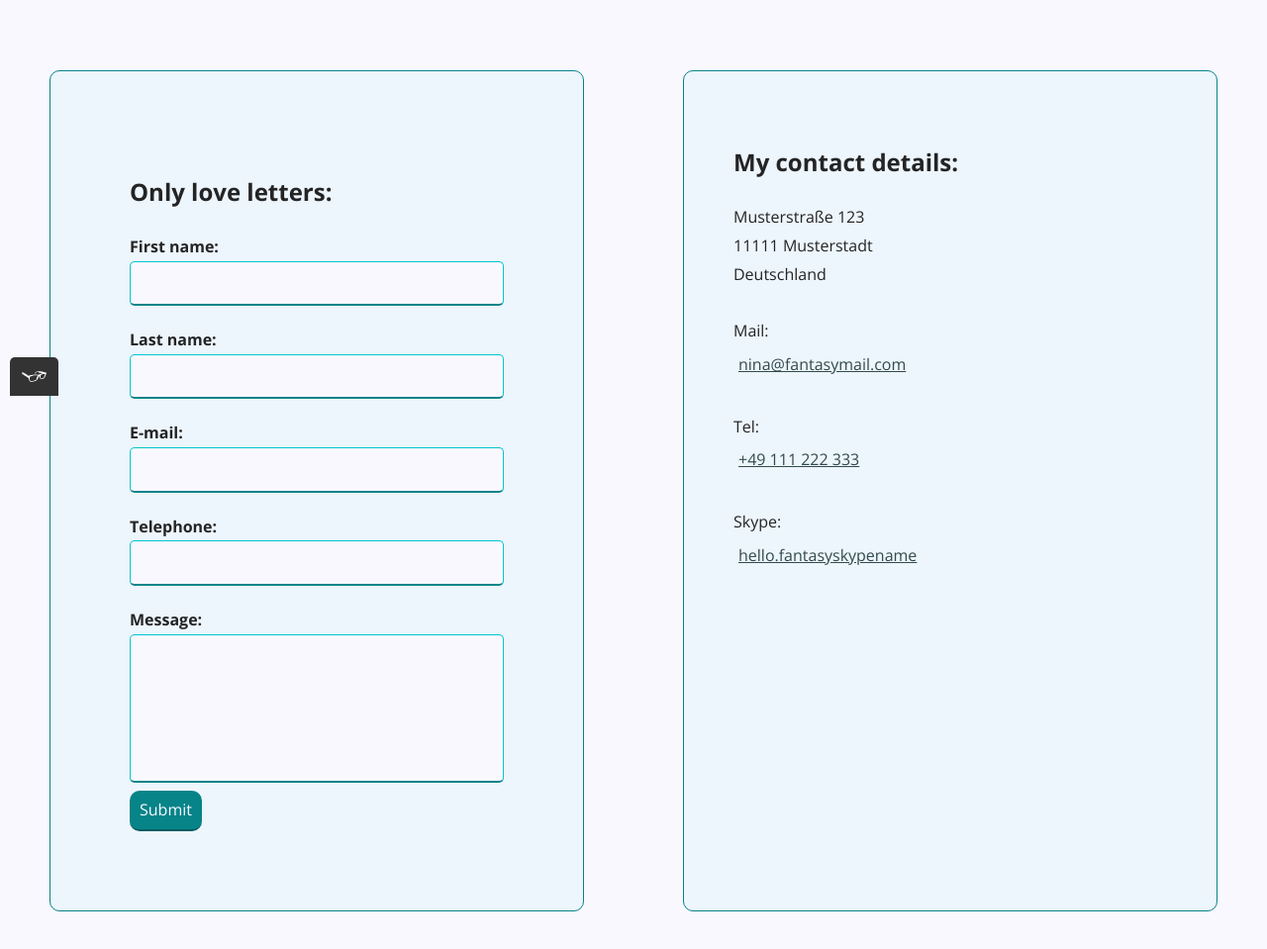
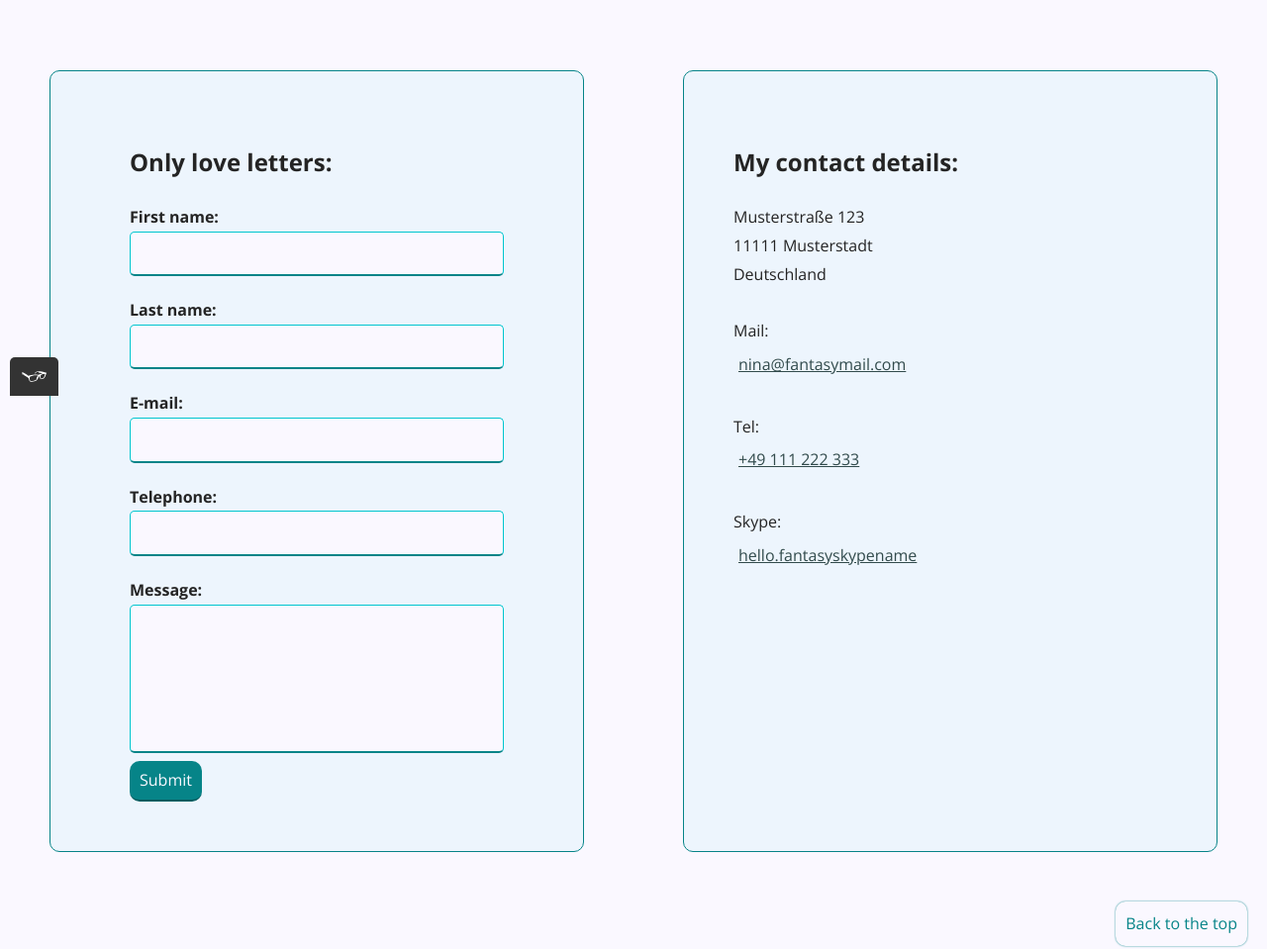
Before and after one commit to nxlim-00/portfolio-website, a plain HTML site: page contact.html in a window 1280 px wide. Shown: the part 400-1359 px from the top of the page at 99% size. Drawn offline with nearby package versions, Linux system fonts and the light colour scheme.

Commit message:
updated contact form on contact page
changed /style.production.css
changed /styles.css

```diff
--- a/css/style.production.css
+++ b/css/style.production.css
@@ -989,7 +989,7 @@ form {
   -webkit-box-align: start;
       -ms-flex-align: start;
           align-items: flex-start;
-  padding: 30px;
+  padding: 0 30px;
   -ms-flex-line-pack: start;
       align-content: flex-start;
 }
--- a/css/styles.css
+++ b/css/styles.css
@@ -645,7 +645,7 @@ form {
   width: 100%;
   flex-flow: wrap column;
   align-items: flex-start;
-  padding: 30px;
+  padding: 0 30px;
   align-content: flex-start;
 }
 
```
